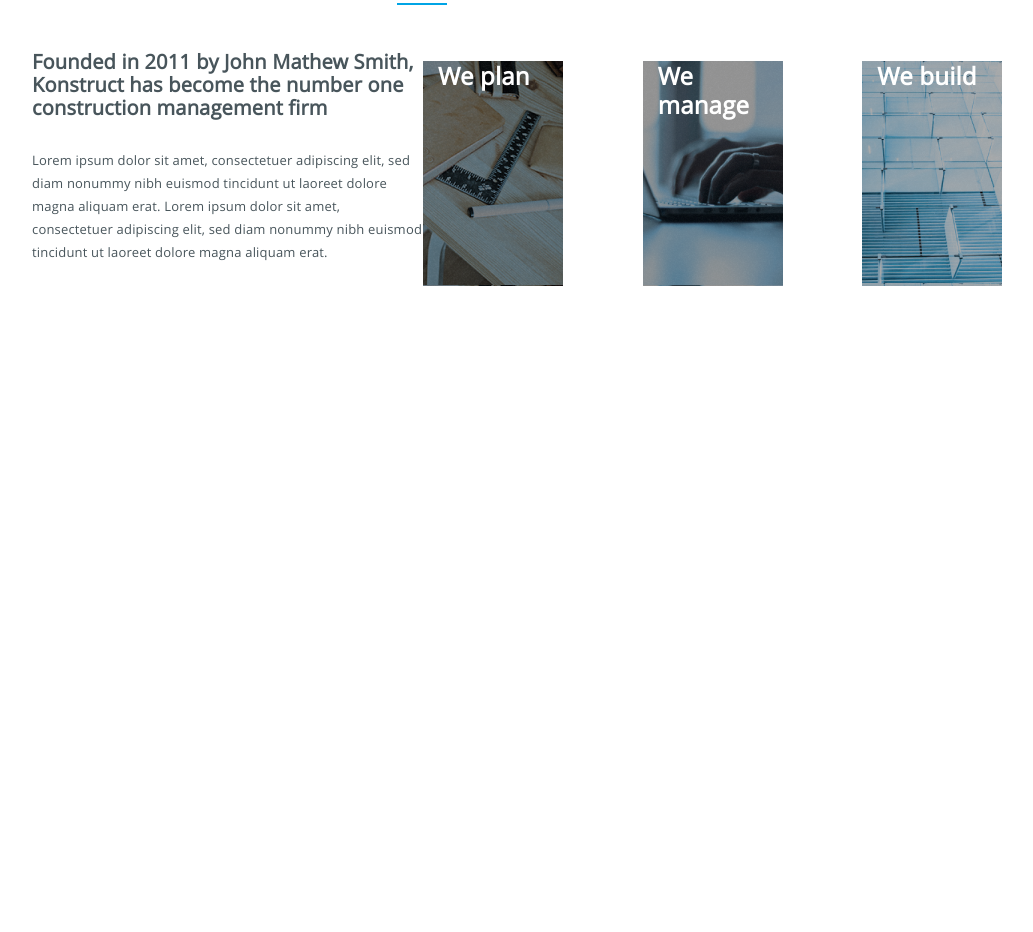
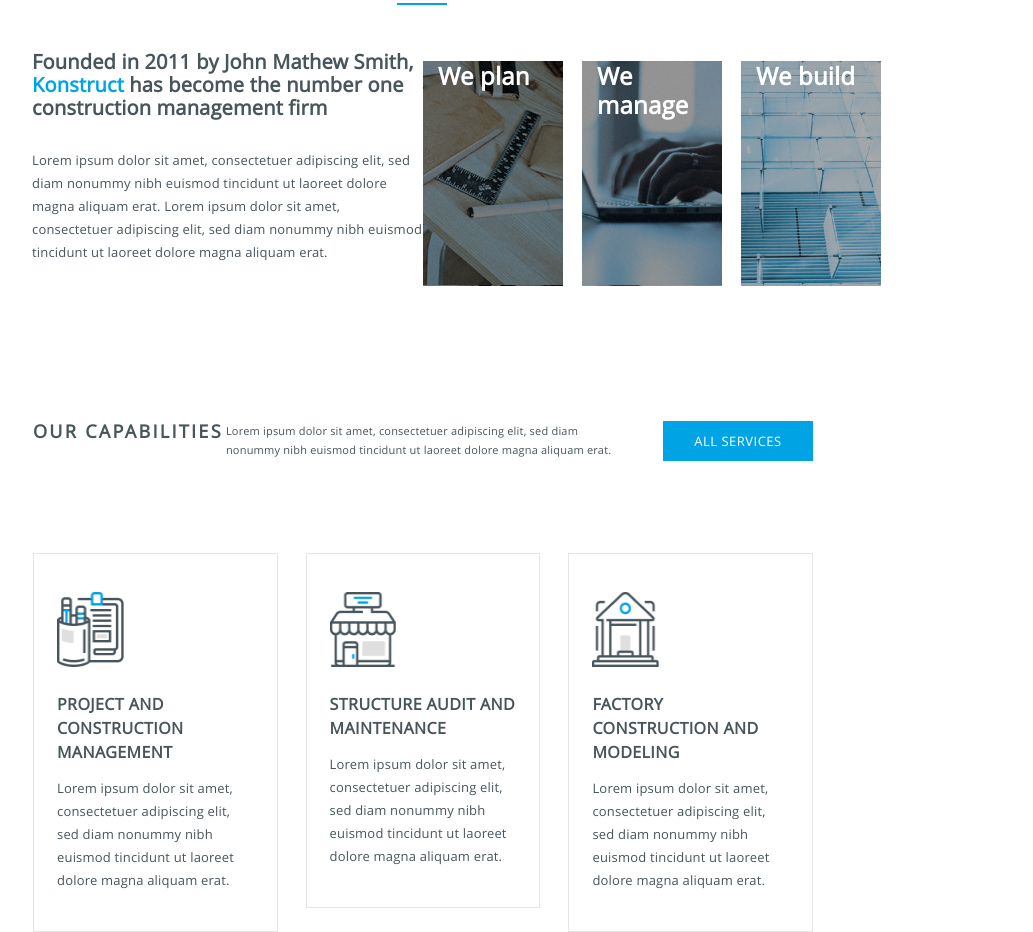
Before and after one commit to Fokusss/konstruct, a plain HTML site: page index.html in a window 1280 px wide. Shown: the part 925-1857 px from the top of the page, without its empty margins (217-1250 px from the left). Before the commit the page ends 1227 px from the top, so only its background shows below. Drawn offline with Linux system fonts and the light colour scheme; files whose address does not match are found by name.

Commit message:
+service

```diff
--- a/index.html
+++ b/index.html
@@ -35,7 +35,8 @@
       <h2 class="about__title">Our story<span class="border"></span></h2>
       <div class="about__two-columns">
         <div class="about__text">
-          <p class="about__subtitle">Founded in 2011 by John Mathew Smith, Konstruct has become the number one
+          <p class="about__subtitle">Founded in 2011 by John Mathew Smith, <span class="span-accent">Konstruct</span>
+            has become the number one
             construction management firm</p>
           <p class="about__paragraph">Lorem ipsum dolor sit amet, consectetuer adipiscing elit, sed diam nonummy nibh
             euismod tincidunt ut laoreet dolore magna aliquam erat. Lorem ipsum dolor sit amet, consectetuer adipiscing
@@ -43,11 +44,58 @@
         </div>
 
         <ul class="about__cards">
-          <li><div class="about__we-plan"><p class="about__name">We plan</p></div></li>
-          <li><div class="about__we-manage"><p class="about__name">We manage</p></div></li>
-          <li><div class="about__we-build"><p class="about__name">We build</p></div></li>
+          <li>
+            <div class="about__we-plan">
+              <p class="about__name">We plan</p>
+            </div>
+          </li>
+          <li>
+            <div class="about__we-manage">
+              <p class="about__name">We manage</p>
+            </div>
+          </li>
+          <li>
+            <div class="about__we-build">
+              <p class="about__name">We build</p>
+            </div>
+          </li>
         </ul>
       </div>
+    </section>
+
+    <section class="section service">
+      <div class="service__header">
+        <h2 class="service__title">Our capabilities</h2>
+        <p class="service__text">Lorem ipsum dolor sit amet, consectetuer adipiscing elit, sed diam nonummy nibh euismod
+          tincidunt ut laoreet dolore magna aliquam erat.</p>
+        <button class="service__button">all services</button>
+      </div>
+      <ul class="service__cards">
+        <li>
+          <div class="card">
+            <img src="./images/Bitmap_1.png" alt="logo" class="card__image">
+            <h3 class="card__title">PROJECT AND CONSTRUCTION MANAGEMENT</h3>
+            <p class="card__subtitle">Lorem ipsum dolor sit amet, consectetuer adipiscing elit, sed diam nonummy nibh
+              euismod tincidunt ut laoreet dolore magna aliquam erat.</p>
+          </div>
+        </li>
+        <li>
+          <div class="card">
+            <img src="./images/Bitmap_2.png" alt="logo" class="card__image">
+            <h3 class="card__title">STRUCTURE AUDIT AND MAINTENANCE</h3>
+            <p class="card__subtitle">Lorem ipsum dolor sit amet, consectetuer adipiscing elit, sed diam nonummy nibh
+              euismod tincidunt ut laoreet dolore magna aliquam erat.</p>
+          </div>
+        </li>
+        <li>
+          <div class="card">
+            <img src="./images/Bitmap_3.png" alt="logo" class="card__image">
+            <h3 class="card__title">FACTORY CONSTRUCTION AND MODELING</h3>
+            <p class="card__subtitle">Lorem ipsum dolor sit amet, consectetuer adipiscing elit, sed diam nonummy nibh
+              euismod tincidunt ut laoreet dolore magna aliquam erat.</p>
+          </div>
+        </li>
+      </ul>
     </section>
   </main>
 </body>
--- a/style.css
+++ b/style.css
@@ -160,7 +160,6 @@
 }
 
 .about__cards {
-  width: 50%;
   list-style-type: none;
   padding: 0;
   display: grid;
@@ -172,6 +171,7 @@
   background-image: url(./images/we_plan.png);
   width: 140px;
   height: 225px;
+  margin: 0;
 }
 
 .about__we-manage {
@@ -195,3 +195,91 @@
   letter-spacing: 0.1875px;
   color: #FFFFFF;
 }
+
+.span-accent {
+  color: #00A4E5;
+}
+
+.service {
+  margin-top: 119px;
+}
+
+.service__header {
+  margin: 0 250px 0 250px;
+  display: flex;
+  justify-content: space-between;
+}
+
+.service__title {
+  margin: 0;
+  font-family: 'OpenSans';
+  font-size: 18px;
+  line-height: 21px;
+  font-weight: 700;
+  letter-spacing: 2.30625px;
+  color: #48555B;
+  text-transform: uppercase;
+}
+
+.service__text {
+  margin: 0 31.6px 0 auto;
+  max-width: 405.5px;
+  font-family: 'OpenSans';
+  font-size: 11px;
+  line-height: 19px;
+  letter-spacing: 0.2px;
+  color: #48555B;
+}
+
+.service__button {
+  width: 150px;
+  height: 40px;
+  font-family: 'OpenSans';
+  font-size: 13px;
+  line-height: 15px;
+  letter-spacing: 0.5px;
+  text-transform: uppercase;
+  color: #FFFFFF;
+  background-color: #00A4E5;
+  border: none;
+}
+
+.service__cards {
+  margin: 92px 250px 0 250px;
+  list-style-type: none;
+  padding: 0;
+  display: grid;
+  grid-auto-flow: column;
+  gap: 28px;
+}
+
+.card {
+  display: flex;
+  flex-direction: column;
+  padding: 38px 22px 39px 23px;
+  box-sizing: border-box;
+  border: 1px solid #E6E6E6;
+}
+
+.card__image {
+  width: 66.62px;
+  height: 75px;
+}
+
+.card__title {
+  margin: 25px 0 0 0;
+  font-family: 'OpenSans';
+  font-size: 16px;
+  line-height: 24px;
+  letter-spacing: 0.426667px;
+  color: #48555B;
+}
+
+.card__subtitle {
+  margin: 13px 0 0 0;
+  font-family: 'OpenSans';
+  font-size: 13px;
+  line-height: 23px;
+  letter-spacing: 0.1875px;
+  color: #48555B;
+}
```
Also changed, not shown: images/Bitmap_1.png (added), images/Bitmap_2.png (added), images/Bitmap_3.png (added).
